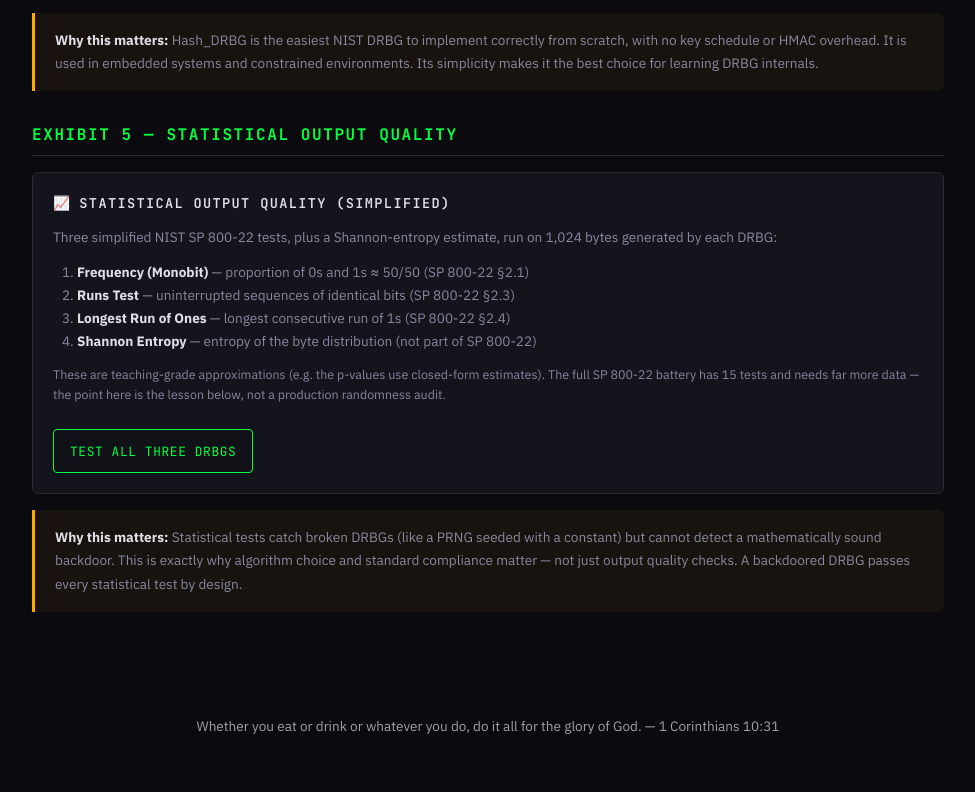
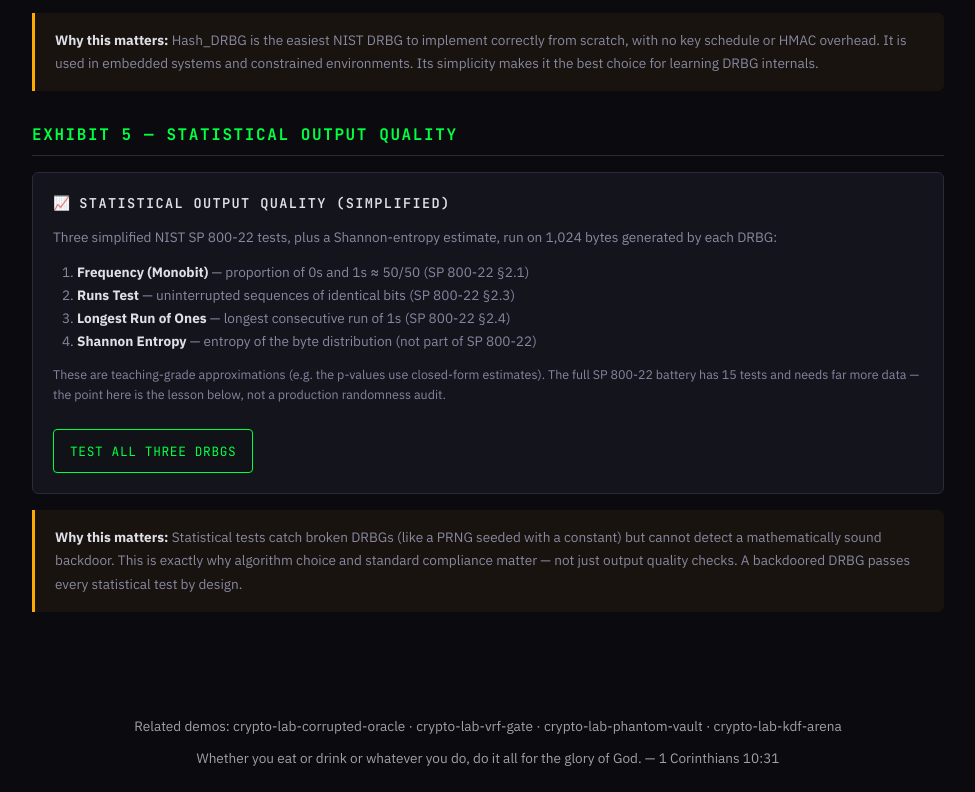
Before and after one commit to systemslibrarian/crypto-lab-drbg-arena, a website built with Vite: page index.html in a window 1280 px wide. Shown: the part 4400-5192 px from the top of the page, without its empty margins (152-1127 px from the left). Before the commit the page ends 5160 px from the top, so only its background shows below. Built offline with nearby package versions, Linux system fonts and the light colour scheme.

Commit message:
feat: add Related demos links to page footer
Co-Authored-By: Claude Opus 4.8 (1M context) <noreply@anthropic.com>

```diff
--- a/index.html
+++ b/index.html
@@ -137,6 +137,13 @@
     <div id="app" aria-label="DRBG Arena — NIST DRBG Educational Demo"></div>
     <div id="sr-announcer" aria-live="assertive" aria-atomic="true" class="sr-only"></div>
     <footer style="text-align:center; padding: 1.5rem; font-size: 0.85rem; opacity: 0.7; margin-top: 2rem;">
+      <div style="margin-bottom: 0.75rem;">
+        Related demos:
+        <a href="https://systemslibrarian.github.io/crypto-lab-corrupted-oracle/" target="_blank" rel="noopener">crypto-lab-corrupted-oracle</a>
+        · <a href="https://systemslibrarian.github.io/crypto-lab-vrf-gate/" target="_blank" rel="noopener">crypto-lab-vrf-gate</a>
+        · <a href="https://systemslibrarian.github.io/crypto-lab-phantom-vault/" target="_blank" rel="noopener">crypto-lab-phantom-vault</a>
+        · <a href="https://systemslibrarian.github.io/crypto-lab-kdf-arena/" target="_blank" rel="noopener">crypto-lab-kdf-arena</a>
+      </div>
       Whether you eat or drink or whatever you do, do it all for the glory of God. — 1 Corinthians 10:31
     </footer>
     <script type="module" src="/src/main.ts"></script>
```
